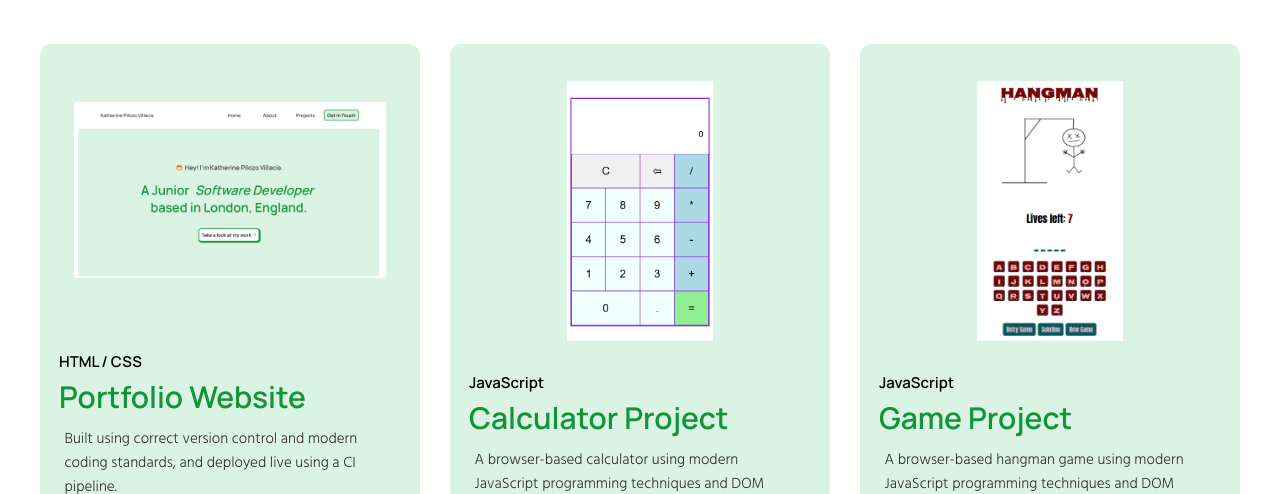
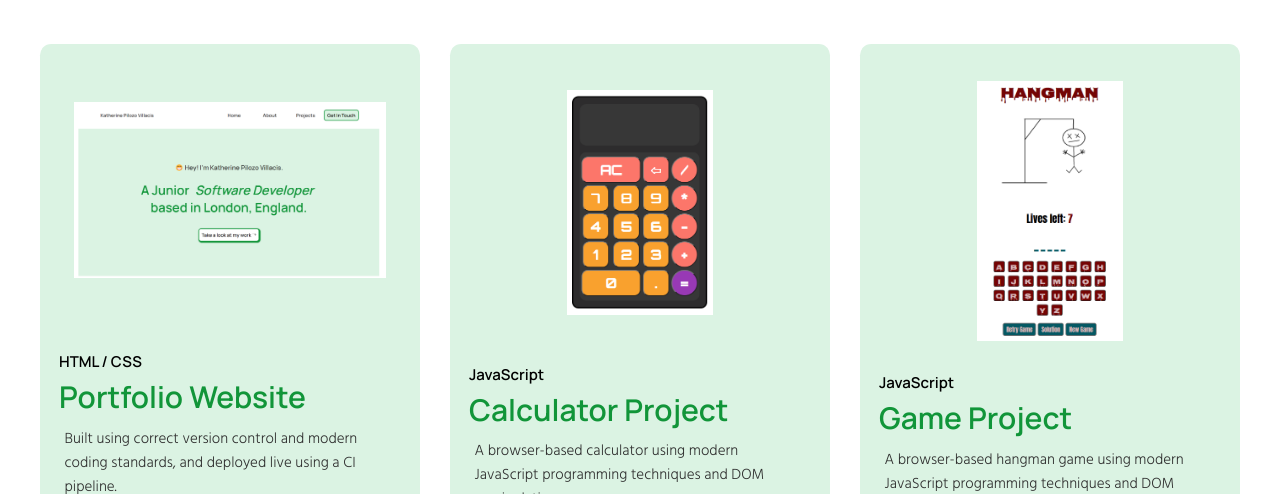
Before and after one commit to katherinepv/Portfolio, a plain HTML site: page index.html in a window 1280 px wide. Shown: the part 1730-2224 px from the top of the page. Drawn offline with Linux system fonts and the light colour scheme.

Commit message:
updated calculator pic

```diff
--- a/index.html
+++ b/index.html
@@ -104,7 +104,7 @@
           </div>
         </div>
         <div class="card-two">
-          <img class="card__mobile-image" src="calculator-screenshot.png" alt="Project Image" width="700px" />
+          <img class="card__mobile-image" src="calc-screenshot.png" alt="Project Image" width="700px" />
           <div class="card__content">
             <h3 class="card__image-descriptor">JavaScript</h3>
             <h4 class="card__header">Calculator Project</h4>
```
Also changed, not shown: calc-screenshot.png (added).
